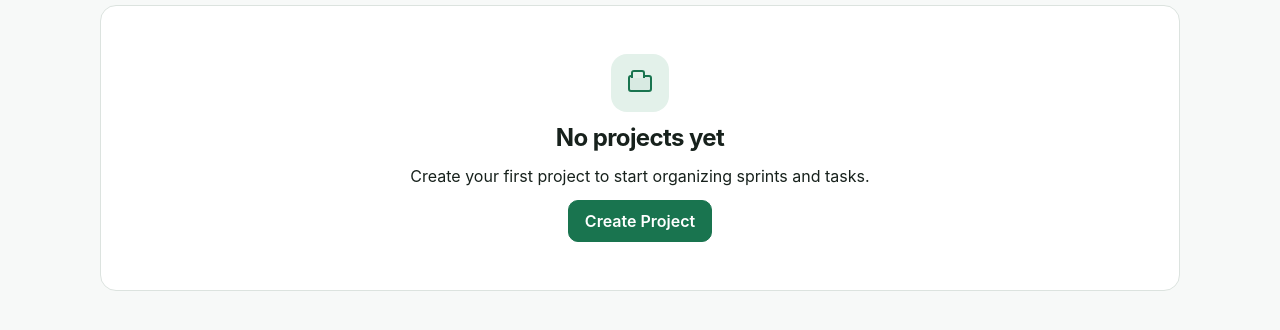
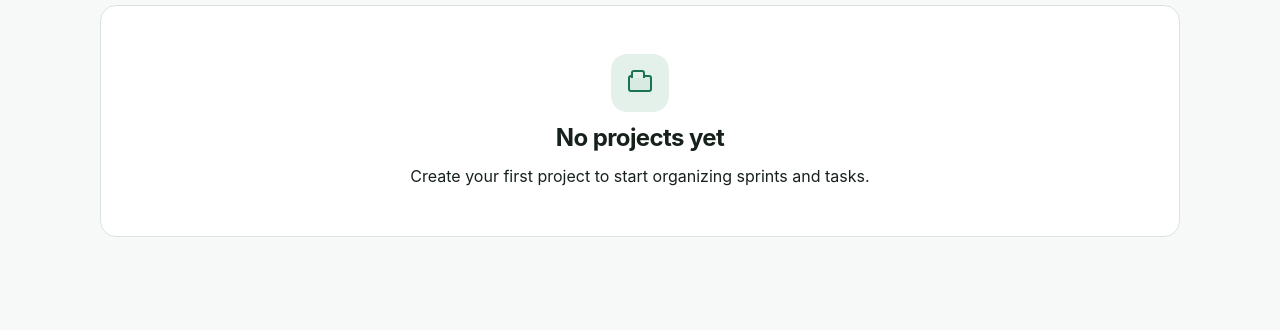
Before and after one commit to Ian-Keilman/TaskFlask, a Flask app: page /projects in a window 1280 px wide. Shown: the part 263-593 px from the top of the page. Run offline with Flask 3, Linux system fonts and the light colour scheme; data that the repository does not hold is empty.

Commit message:
Removed extra add projet button

```diff
--- a/app/templates/projects.html
+++ b/app/templates/projects.html
@@ -66,7 +66,6 @@
         <div class="project-list-icon" aria-hidden="true"><span class="project-folder-icon"></span></div>
         <h2>No projects yet</h2>
         <p>Create your first project to start organizing sprints and tasks.</p>
-        <a class="button" href="{{ url_for('main.new_project') }}">Create Project</a>
     </section>
 {% endif %}
 {% endblock %}
```
